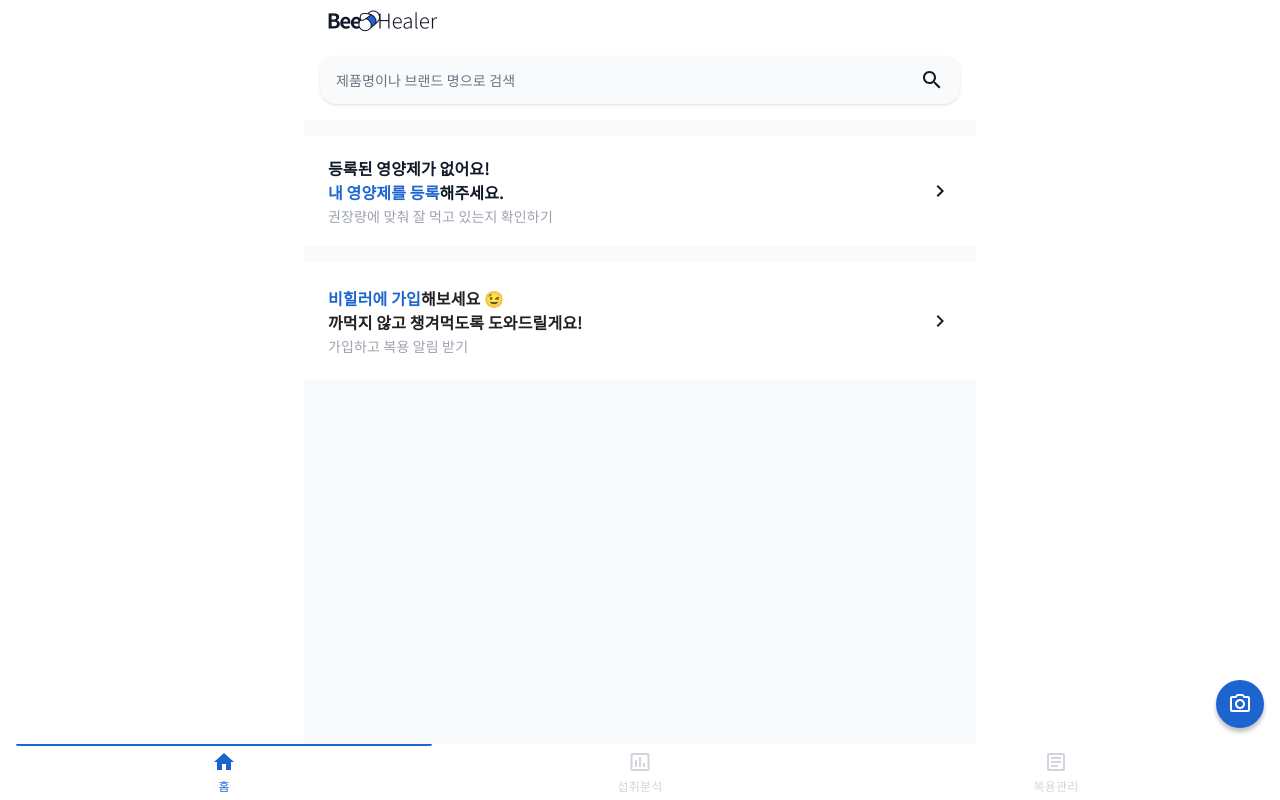
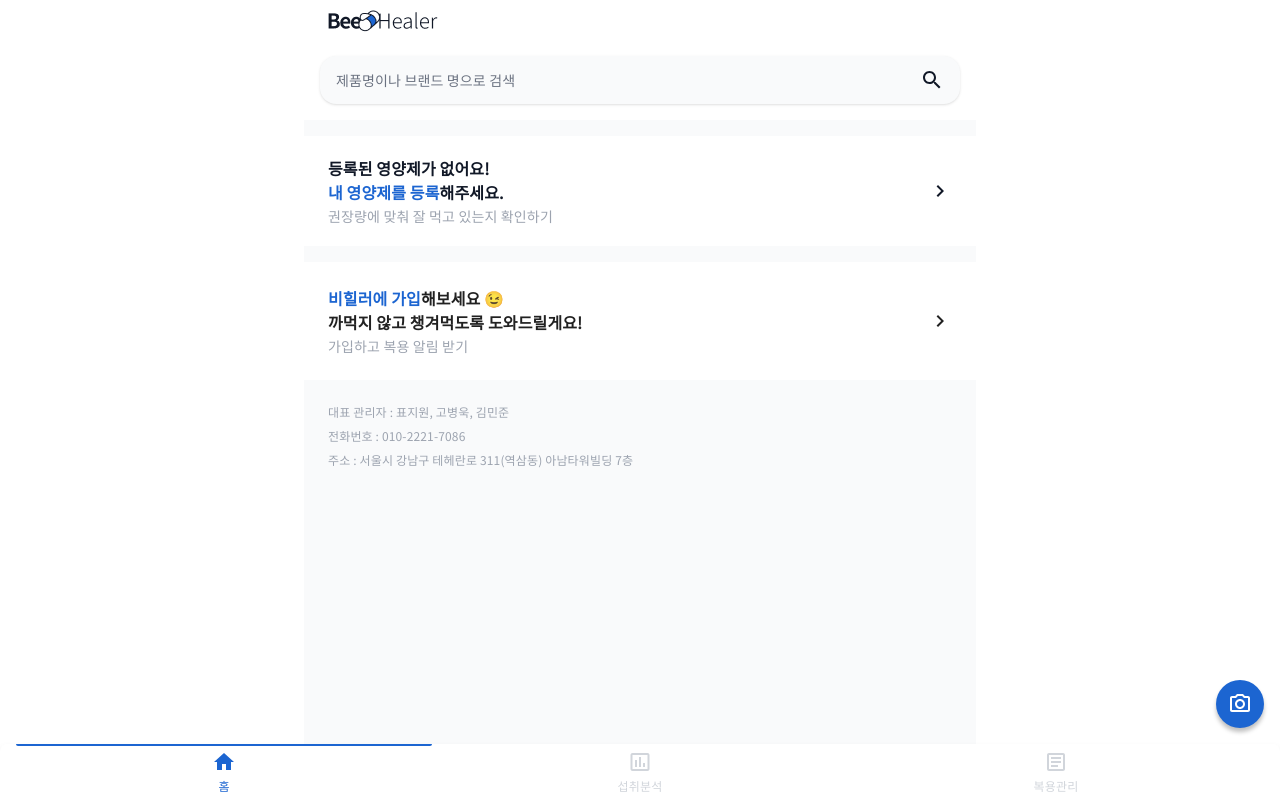
Before and after one commit to swm13-alchemy/alchemy_front_web, a Next.js app: page / in a window 1280 px wide. Built offline with nearby package versions, Linux system fonts and the light colour scheme.

Commit message:
광고용 하단 관리자, 번호 명시

```diff
--- a/pages/index.tsx
+++ b/pages/index.tsx
@@ -207,16 +207,11 @@ const Home: NextPage = () => {
         )}
       </div>
 
-      {/*<div className='bg-white h-screen flex flex-col'>*/}
-      {/*  <div className='relative w-[15.625rem] h-[3.83254rem] mx-auto mt-32 mb-10'>*/}
-      {/*    <Image src={bigLogo} className='object-cover' layout='fill' />*/}
-      {/*  </div>*/}
-      {/*  <SearchBtn />*/}
-
-      {/*  <div className='mt-28'>*/}
-      {/*    <MyPillList />*/}
-      {/*  </div>*/}
-      {/*</div>*/}
+      <div className='mt-6 px-6 flex flex-col space-y-2 text-xs text-gray-400'>
+        <p>대표 관리자 : 표지원, 고병욱, 김민준</p>
+        <p>전화번호 : 010-2221-7086</p>
+        <p>주소 : 서울시 강남구 테헤란로 311(역삼동) 아남타워빌딩 7층</p>
+      </div>
 
       <PillLenseFNB bottomMargin='bottom-[4.5rem]' />
     </ContainerWithBottomNav>
```
